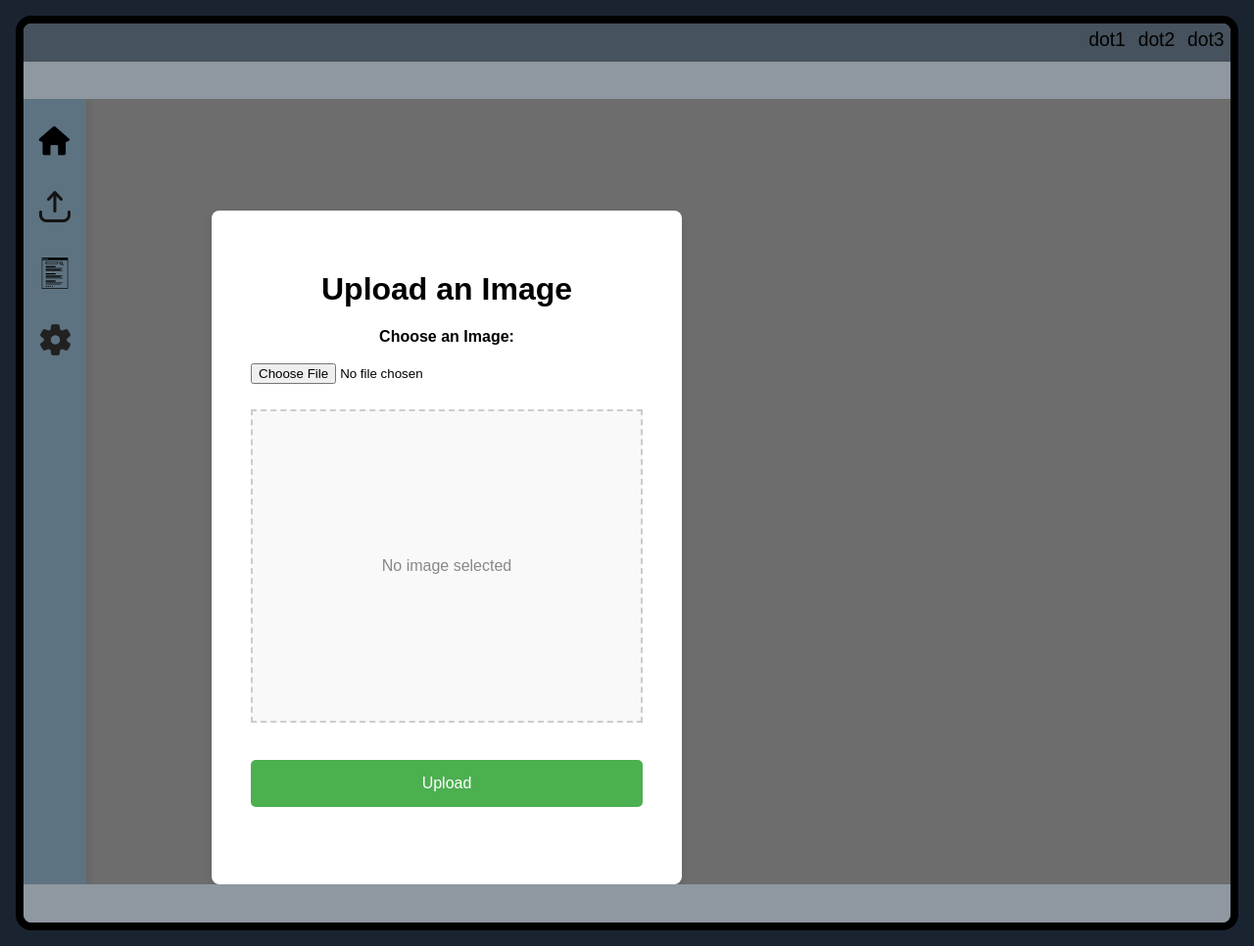
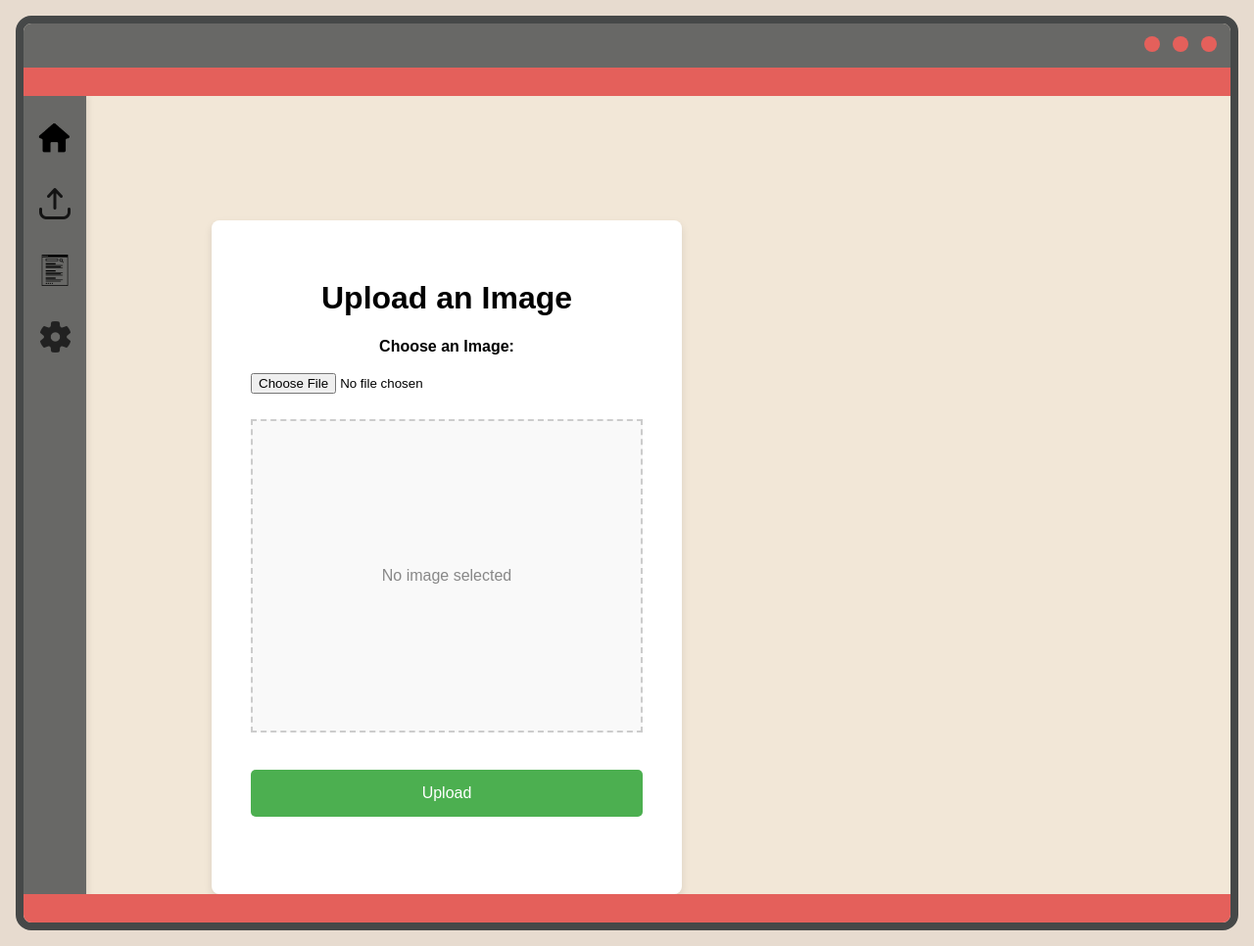
Before and after one commit to fs-fakereal/fakereal, a Flask app: page /dashboard in a window 1280 px wide. Shown: the whole page at 98% size. Run offline with Flask 3, Linux system fonts and the light colour scheme; the visitor is signed in with stand-in values (Sample User, id 1); parts of the project's set-up code (start-up, migrations or seed data) failed here and were passed over; some web fonts are replaced.

Commit message:
fixed dashboard page again

```diff
--- a/app/static/css/dashboard-base.css
+++ b/app/static/css/dashboard-base.css
@@ -18,7 +18,8 @@ body {
 
     scroll-behavior: smooth;
 
-    background-color: #1a2431;
+    /* background-color: #1a2431; */
+    background-color: #E7DBCF;
 
     display: flex;
     flex-direction: column;
@@ -60,13 +61,14 @@ body {
 
 /* Webpage design */
 .webpage-design {
-    background-color: rgb(109, 109, 109);
+    /* background-color: rgb(109, 109, 109); */
+    background-color: #F2E7D7;
 
     display: flex;
     flex-direction: column;
 
     margin: 1rem;
-    border: black 0.5rem solid;
+    border: #464848 0.5rem solid;
     border-radius: 1rem;
 
     height: 100%;
@@ -75,26 +77,31 @@ body {
 }
 
 .webnav {
-    background-color: rgb(70, 82, 93);
+    /* background-color: rgb(70, 82, 93); */
+    background-color: #686866;
     height: 4vh;
 
     display: flex;
     flex-direction: row;
 
-    align-self: flex-end;
+    align-self: center;
     justify-content: flex-end;
 
-    p {
+    padding-top: 0.7vh;
+    padding-right: 0.5rem;
+
+    span {
         margin: 0.5vw;
         font-size: 2vh;
     }
 }
 
 .space {
-    background-color: rgb(143, 152, 160);
+    /* background-color: rgb(143, 152, 160); */
+    background-color: #e4605b;
 
     width: 100%;
-    padding: 2vh;
+    padding: 1.5vh;
 }
 
 .middle {
@@ -109,3 +116,12 @@ body {
     /* justify-content: space-evenly; */
     /* align-self: flex-end; */
 }
+
+/* Dot */
+.dot {
+    height: 1rem;
+    width: 1rem;
+    background-color: #e4605b;
+    border-radius: 50%;
+    display: inline-block;
+}
--- a/app/static/css/sidebar.css
+++ b/app/static/css/sidebar.css
@@ -7,7 +7,8 @@
     flex-direction: column;
     justify-content: space-between;
 
-    background-color: #5e7381;
+    /* background-color: #5e7381; */
+    background-color: #686866;
     padding: 1rem 0.5rem;
     height: 100vh;
     box-shadow: 2px 0 6px rgba(36, 34, 30, 0.1);
@@ -31,19 +32,20 @@
 
 .sidebar a {
     text-decoration: none;
-    color: #333;
+    color: black;
     font-weight: bold;
     display: flex;
     align-items: center;
     padding: 10px;
-    transition: background-color 0.3s ease;
+    transition: all 0.3s ease;
     cursor: url('../imgs/mouse/white-pointer.png'), auto;
 }
 
 .sidebar a:hover {
     background-color: rgb(36, 34, 30);
     border-radius: 10px;
-    color: #5e7381;
+    /* color: #5e7381; */
+    color: #fcf8fc;
 
     img {
         filter: invert();
--- a/app/templates/dashboard.html
+++ b/app/templates/dashboard.html
@@ -18,9 +18,9 @@
     <div class="webpage-design">
         <div class="top">
             <div class="webnav">
-                <p>dot1</p>
-                <p>dot2</p>
-                <p>dot3</p>
+                <span class="dot"></span>
+                <span class="dot"></span>
+                <span class="dot"></span>
             </div>
         </div>
 
--- a/app/templates/logged-in/home-page.html
+++ b/app/templates/logged-in/home-page.html
@@ -46,8 +46,7 @@
     <!-- Log in/Sign Up -->
     <div class="check revealable">
       <h1 class="scale">Want to test if your image is deep faked?</h1>
-      <a href="{{ url_for('login') }}" class="scale"><button>Log In</button></a>
-      <a href="{{ url_for('signup') }}" class="scale"><button>Sign Up</button></a>
+      <a href="{{ url_for('upload') }}" class="scale"><button>Upload Here</button></a>
     </div>
 
     <div class="blur-parent">
```
